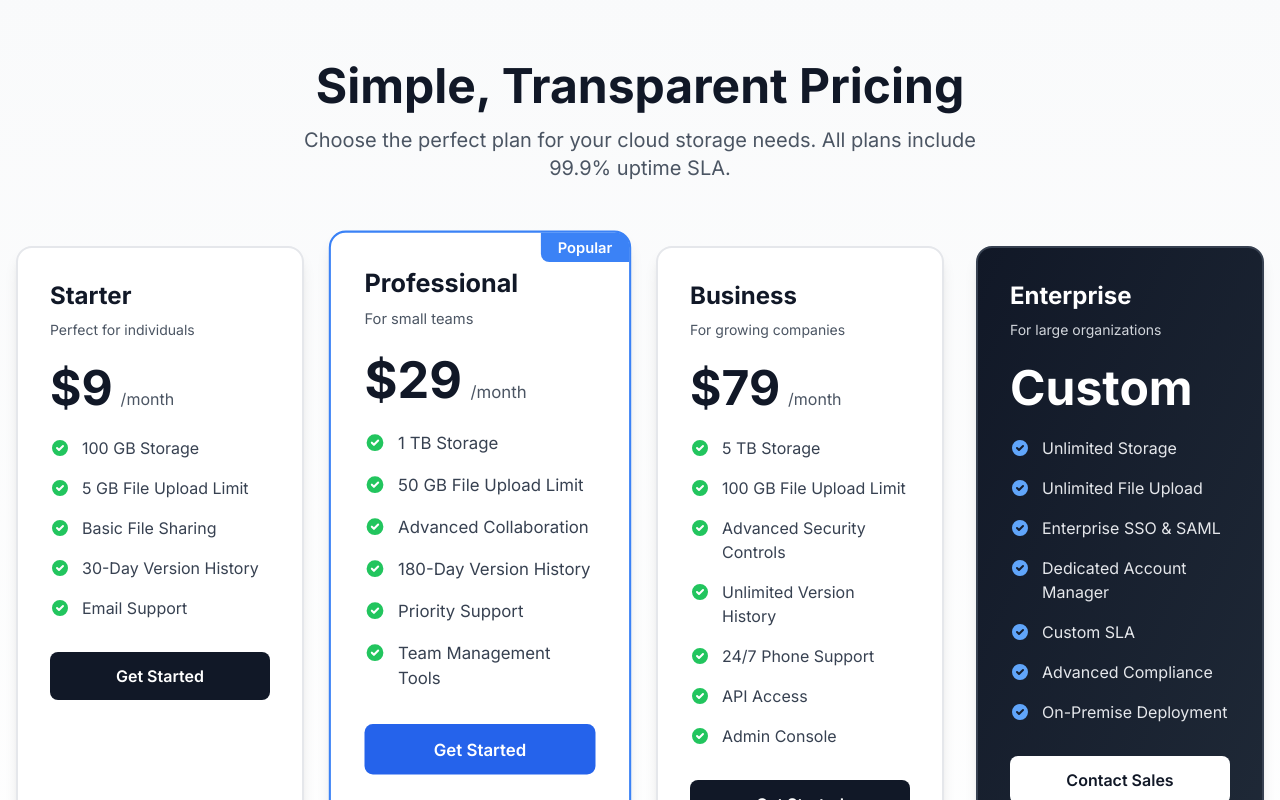
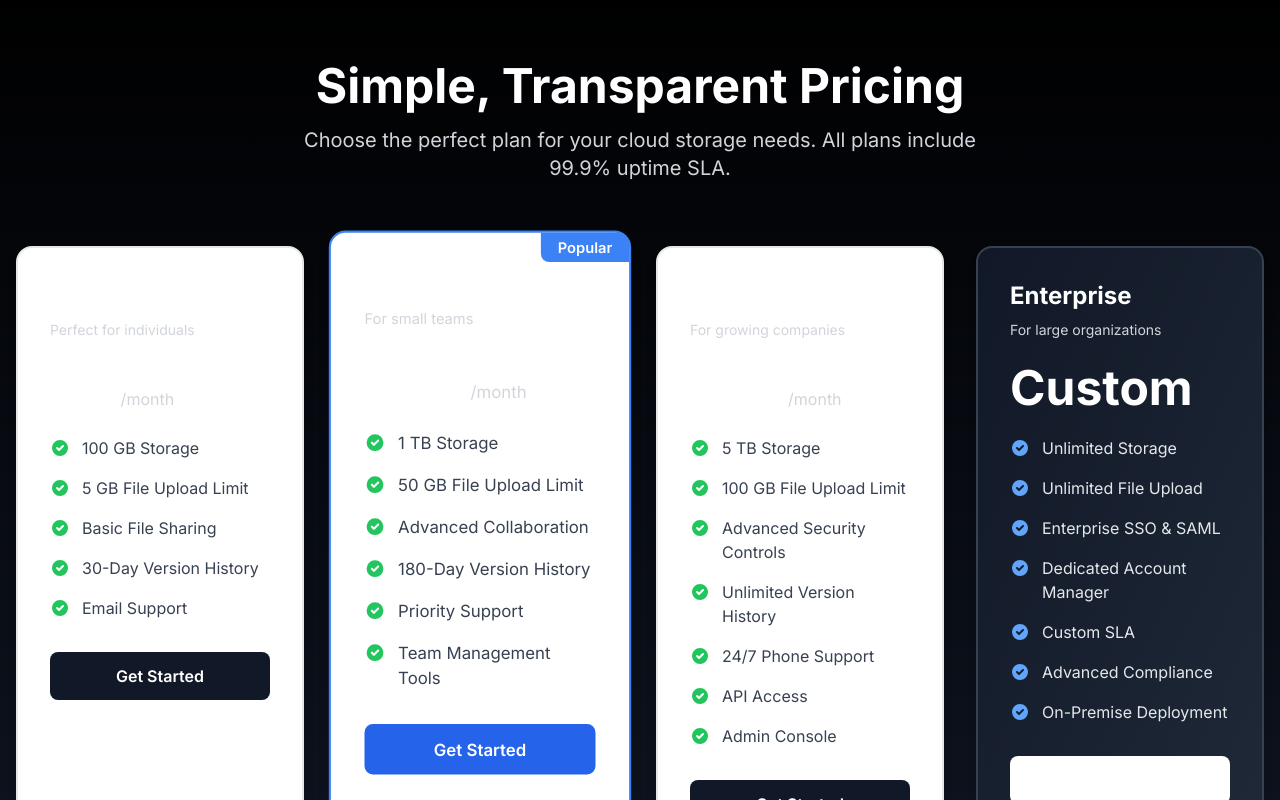
Before and after one commit to FeltSense/web-project-d54c1694-7eb4-4727-a946-2c4ba20619ad-1761630919818, a Next.js app: page / in a window 1280 px wide. Shown: the part 3220-4020 px from the top of the page. Built offline with nearby package versions, Linux system fonts and the light colour scheme.

Commit message:
Auto-commit: Fix deployment workflow

```diff
--- a/components/Pricing.tsx
+++ b/components/Pricing.tsx
@@ -1,12 +1,12 @@
 export default function Pricing() {
   return (
-    <section className="py-20 px-4 bg-gradient-to-b from-gray-50 to-white">
+    <section className="py-20 px-4 bg-gradient-to-b from-black to-gray-900">
   <div className="max-w-7xl mx-auto">
     <div className="text-center mb-16">
-      <h2 className="text-4xl md:text-5xl font-bold text-gray-900 mb-4">
+      <h2 className="text-4xl md:text-5xl font-bold text-white mb-4">
         Simple, Transparent Pricing
       </h2>
-      <p className="text-xl text-gray-600 max-w-2xl mx-auto">
+      <p className="text-xl text-gray-300 max-w-2xl mx-auto">
         Choose the perfect plan for your cloud storage needs. All plans include 99.9% uptime SLA.
       </p>
     </div>
@@ -15,13 +15,13 @@ export default function Pricing() {
       {/* Starter Tier */}
       <div className="bg-white rounded-2xl shadow-lg p-8 border-2 border-gray-200 hover:border-blue-500 transition-all duration-300 hover:shadow-xl">
         <div className="mb-6">
-          <h3 className="text-2xl font-bold text-gray-900 mb-2">Starter</h3>
-          <p className="text-gray-600 text-sm">Perfect for individuals</p>
+          <h3 className="text-2xl font-bold text-white mb-2">Starter</h3>
+          <p className="text-gray-300 text-sm">Perfect for individuals</p>
         </div>
         <div className="mb-6">
           <div className="flex items-baseline">
-            <span className="text-5xl font-bold text-gray-900">$9</span>
-            <span className="text-gray-600 ml-2">/month</span>
+            <span className="text-5xl font-bold text-white">$9</span>
+            <span className="text-gray-300 ml-2">/month</span>
           </div>
         </div>
         <ul className="space-y-4 mb-8">
@@ -67,13 +67,13 @@ export default function Pricing() {
           Popular
         </div>
         <div className="mb-6">
-          <h3 className="text-2xl font-bold text-gray-900 mb-2">Professional</h3>
-          <p className="text-gray-600 text-sm">For small teams</p>
+          <h3 className="text-2xl font-bold text-white mb-2">Professional</h3>
+          <p className="text-gray-300 text-sm">For small teams</p>
         </div>
         <div className="mb-6">
           <div className="flex items-baseline">
-            <span className="text-5xl font-bold text-gray-900">$29</span>
-            <span className="text-gray-600 ml-2">/month</span>
+            <span className="text-5xl font-bold text-white">$29</span>
+            <span className="text-gray-300 ml-2">/month</span>
           </div>
         </div>
         <ul className="space-y-4 mb-8">
@@ -122,13 +122,13 @@ export default function Pricing() {
       {/* Business Tier */}
       <div className="bg-white rounded-2xl shadow-lg p-8 border-2 border-gray-200 hover:border-blue-500 transition-all duration-300 hover:shadow-xl">
         <div className="mb-6">
-          <h3 className="text-2xl font-bold text-gray-900 mb-2">Business</h3>
-          <p className="text-gray-600 text-sm">For growing companies</p>
+          <h3 className="text-2xl font-bold text-white mb-2">Business</h3>
+          <p className="text-gray-300 text-sm">For growing companies</p>
         </div>
         <div className="mb-6">
           <div className="flex items-baseline">
-            <span className="text-5xl font-bold text-gray-900">$79</span>
-            <span className="text-gray-600 ml-2">/month</span>
+            <span className="text-5xl font-bold text-white">$79</span>
+            <span className="text-gray-300 ml-2">/month</span>
           </div>
         </div>
         <ul className="space-y-4 mb-8">
@@ -235,14 +235,14 @@ export default function Pricing() {
             <span className="text-gray-200">On-Premise Deployment</span>
           </li>
         </ul>
-        <button className="w-full bg-white text-gray-900 py-3 px-6 rounded-lg font-semibold hover:bg-gray-100 transition-colors duration-200">
+        <button className="w-full bg-white text-white py-3 px-6 rounded-lg font-semibold hover:bg-gray-100 transition-colors duration-200">
           Contact Sales
         </button>
       </div>
     </div>
 
     <div className="mt-16 text-center">
-      <p className="text-gray-600 mb-4">All plans include 256-bit AES encryption and automatic backups</p>
+      <p className="text-gray-300 mb-4">All plans include 256-bit AES encryption and automatic backups</p>
       <p className="text-sm text-gray-500">Need a custom solution? <a href="#" className="text-blue-600 hover:text-blue-700 font-semibold">Contact our sales team</a></p>
     </div>
   </div>
```
